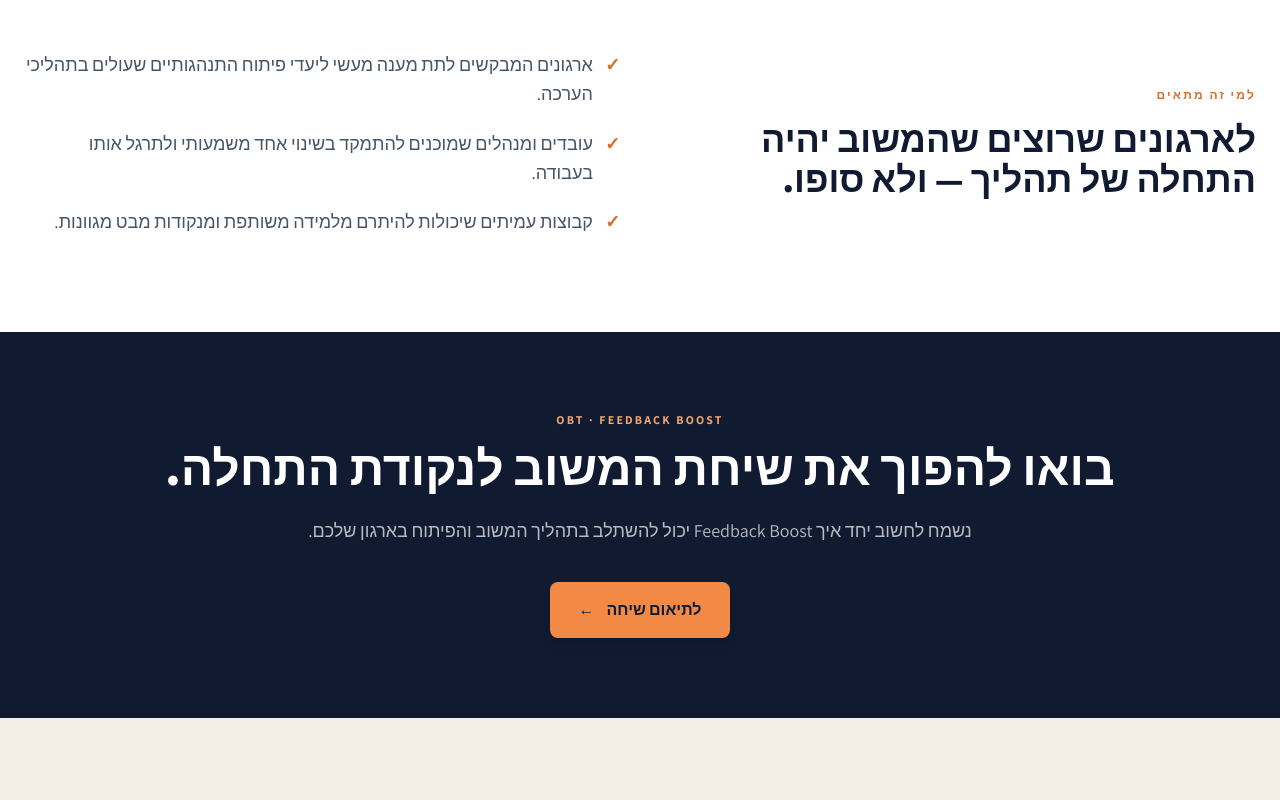
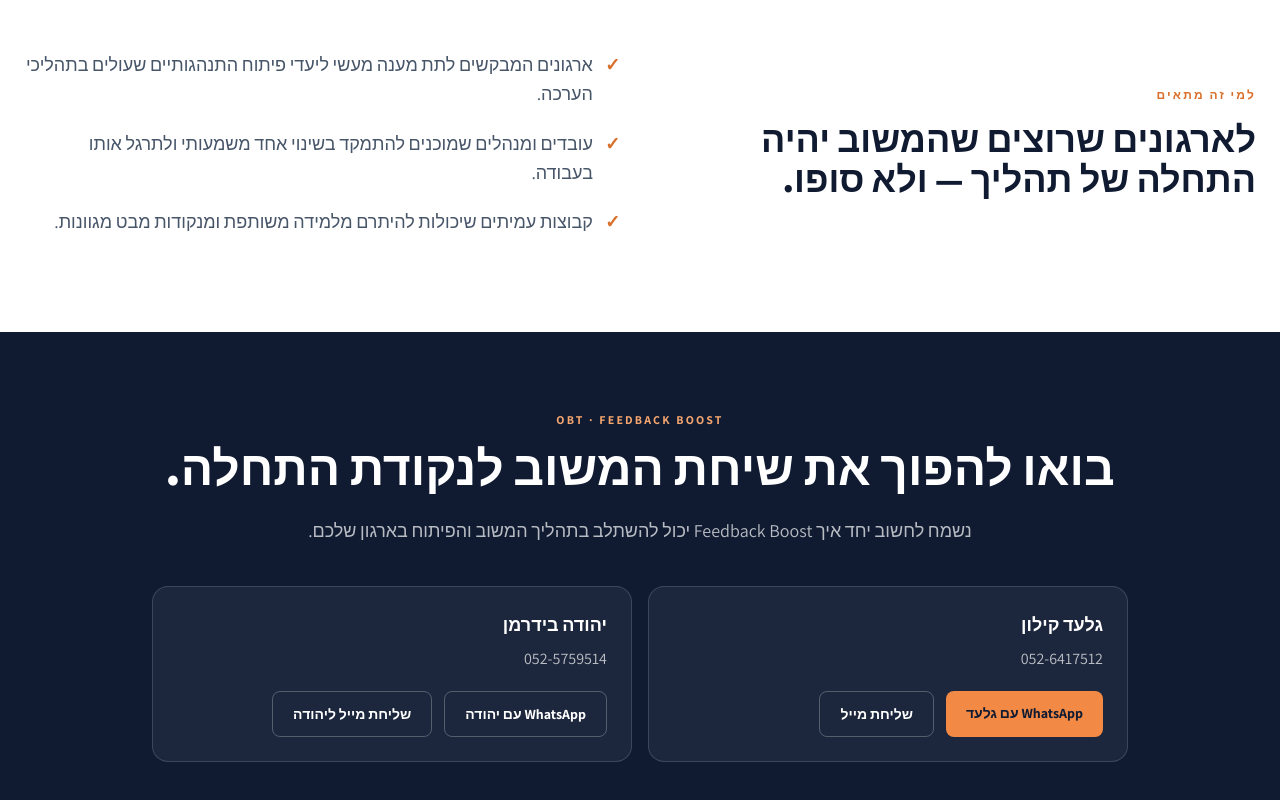
Before and after one commit to gkilon/gilad-kilon-AI, a React (Vite) app: page /obt in a window 1280 px wide. Shown: the part 3344-4144 px from the top of the page. Before the commit the page ends 4062 px from the top, so only its background shows below. Built offline with nearby package versions, Linux system fonts and the light colour scheme; no server answers; the database is empty.

Commit message:
Restore Feedback Boost contact details

```diff
--- a/components/OBTProgram.tsx
+++ b/components/OBTProgram.tsx
@@ -179,10 +179,23 @@ const OBTProgram: React.FC = () => {
           <p className="mb-4 text-xs font-bold tracking-[0.18em] text-[#F5A66E]">OBT · FEEDBACK BOOST</p>
           <h2 className="text-3xl font-black leading-tight md:text-5xl">בואו להפוך את שיחת המשוב לנקודת התחלה.</h2>
           <p className="mx-auto mt-6 max-w-3xl text-lg leading-relaxed text-white/70">נשמח לחשוב יחד איך Feedback Boost יכול להשתלב בתהליך המשוב והפיתוח בארגון שלכם.</p>
-          <div className="mt-9">
-            <Link to="/contact?topic=OBT%20Feedback%20Boost" className="inline-flex items-center rounded-lg bg-[#F28A45] px-7 py-4 font-bold text-[#101B32] shadow-lg transition hover:-translate-y-0.5 hover:bg-white">
-              לתיאום שיחה <span className="mr-3">←</span>
-            </Link>
+          <div className="mt-10 grid gap-4 text-right sm:grid-cols-2">
+            <div className="rounded-2xl border border-white/15 bg-white/[0.05] p-6">
+              <p className="text-lg font-bold">גלעד קילון</p>
+              <a href="tel:+972526417512" className="mt-2 block text-white/70 transition hover:text-white" dir="ltr">052-6417512</a>
+              <div className="mt-5 flex flex-wrap gap-3">
+                <a href="https://wa.me/972526417512?text=%D7%90%D7%A9%D7%9E%D7%97%20%D7%9C%D7%A9%D7%9E%D7%95%D7%A2%20%D7%A2%D7%9C%20Feedback%20Boost" target="_blank" rel="noopener noreferrer" className="rounded-lg bg-[#F28A45] px-5 py-3 text-sm font-bold text-[#101B32] transition hover:bg-white">WhatsApp עם גלעד</a>
+                <a href="mailto:gilad@kilon.org?subject=Feedback%20Boost" className="rounded-lg border border-white/25 px-5 py-3 text-sm font-bold text-white transition hover:bg-white/10">שליחת מייל</a>
+              </div>
+            </div>
+            <div className="rounded-2xl border border-white/15 bg-white/[0.05] p-6">
+              <p className="text-lg font-bold">יהודה בידרמן</p>
+              <a href="tel:+972525759514" className="mt-2 block text-white/70 transition hover:text-white" dir="ltr">052-5759514</a>
+              <div className="mt-5 flex flex-wrap gap-3">
+                <a href="https://wa.me/972525759514?text=%D7%90%D7%A9%D7%9E%D7%97%20%D7%9C%D7%A9%D7%9E%D7%95%D7%A2%20%D7%A2%D7%9C%20Feedback%20Boost" target="_blank" rel="noopener noreferrer" className="inline-flex rounded-lg border border-white/25 px-5 py-3 text-sm font-bold text-white transition hover:bg-white/10">WhatsApp עם יהודה</a>
+                <a href="mailto:ygud@zahav.net.il?subject=Feedback%20Boost" className="inline-flex rounded-lg border border-white/25 px-5 py-3 text-sm font-bold text-white transition hover:bg-white/10">שליחת מייל ליהודה</a>
+              </div>
+            </div>
           </div>
         </div>
       </section>
```
